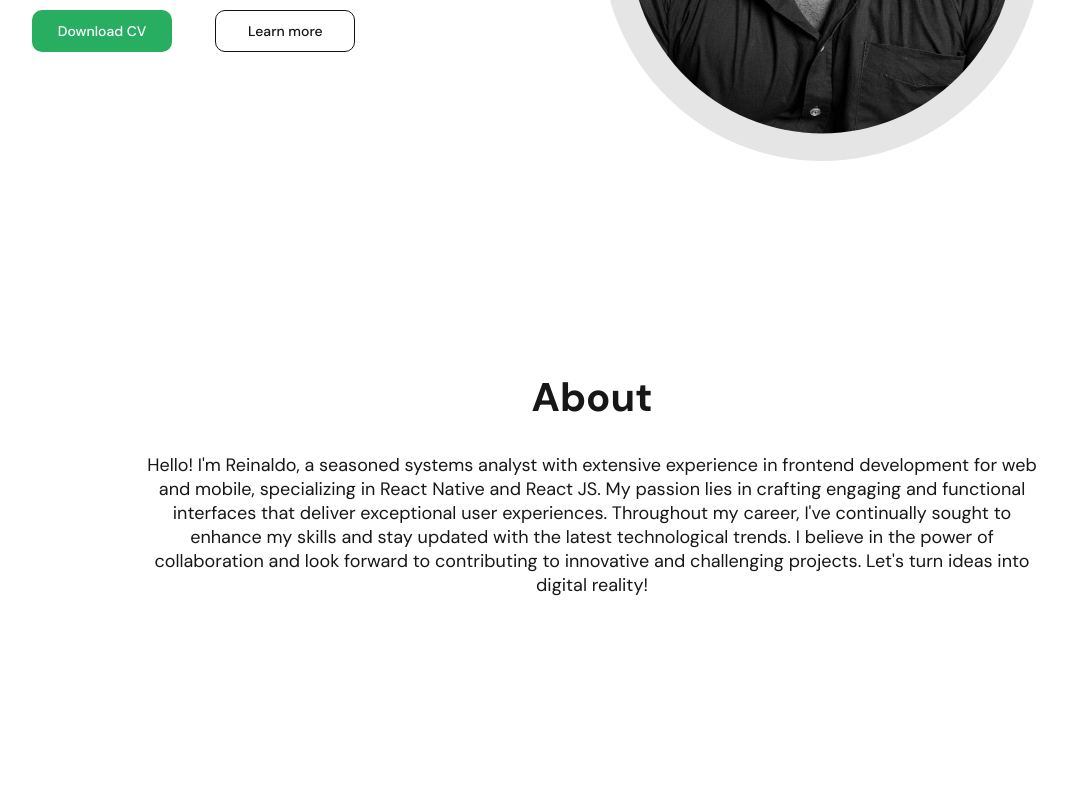
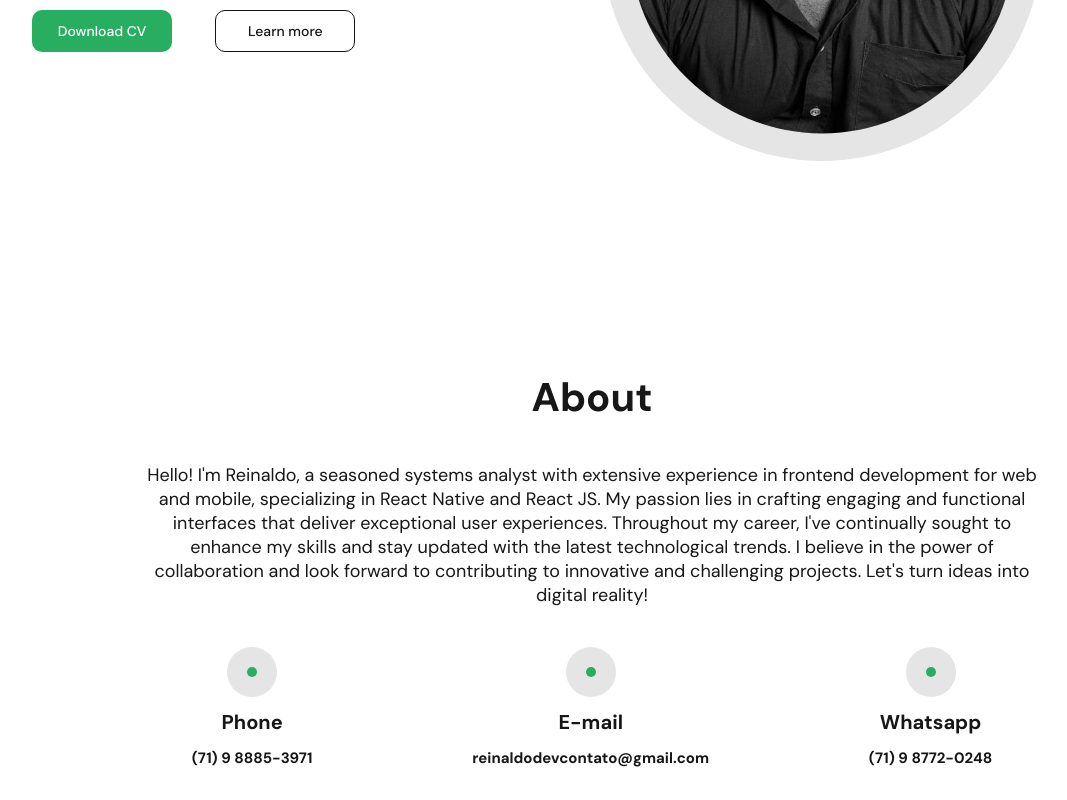
Before and after one commit to reinaldo-santosBa/new_portifolio, a React (Vite) app: page / in a window 1280 px wide. Shown: the part 459-1259 px from the top of the page, without its empty margins (48-1115 px from the left). Before the commit the page ends 1086 px from the top, so only its background shows below. Built offline with nearby package versions, Linux system fonts and the light colour scheme.

Commit message:
feat: added element datasAbout

```diff
--- a/src/components/about/about.tsx
+++ b/src/components/about/about.tsx
@@ -1,6 +1,7 @@
 /* eslint-disable react/no-unescaped-entities */
 import React from 'react';
 import * as S from './styles';
+import { DatasAbout } from '../datasAbout/datasAbout';
 export const AboutSection:React.FC = () =>{
 	return(
 		<S.About>
@@ -8,6 +9,11 @@ export const AboutSection:React.FC = () =>{
 			<p>
 				Hello! I'm Reinaldo, a seasoned systems analyst with extensive experience in frontend development for web and mobile, specializing in React Native and React JS. My passion lies in crafting engaging and functional interfaces that deliver exceptional user experiences. Throughout my career, I've continually sought to enhance my skills and stay updated with the latest technological trends. I believe in the power of collaboration and look forward to contributing to innovative and challenging projects. Let's turn ideas into digital reality!
 			</p>
+			<div>
+				<DatasAbout text='(71) 9 8885-3971' title='Phone'/>
+				<DatasAbout text='reinaldodevcontato@gmail.com' title='E-mail'/>
+				<DatasAbout text='(71) 9 8772-0248' title='Whatsapp'/>
+			</div>
 		</S.About>
 	);
-};
+};S;
--- a/src/components/about/styles.tsx
+++ b/src/components/about/styles.tsx
@@ -3,7 +3,7 @@ import styled from 'styled-components';
 export const About = styled.section`
     display: flex;
     flex-direction: column;
-    gap: 3rem;
+    gap: 4rem;
     width: 100%;
     margin: 3rem 0;
     padding: 0 8rem;
@@ -23,4 +23,8 @@ export const About = styled.section`
         font-weight: 400;
         line-height: normal;
     }
+    div{
+        display: flex;
+        justify-content: space-evenly;
+    }
 `;
```
